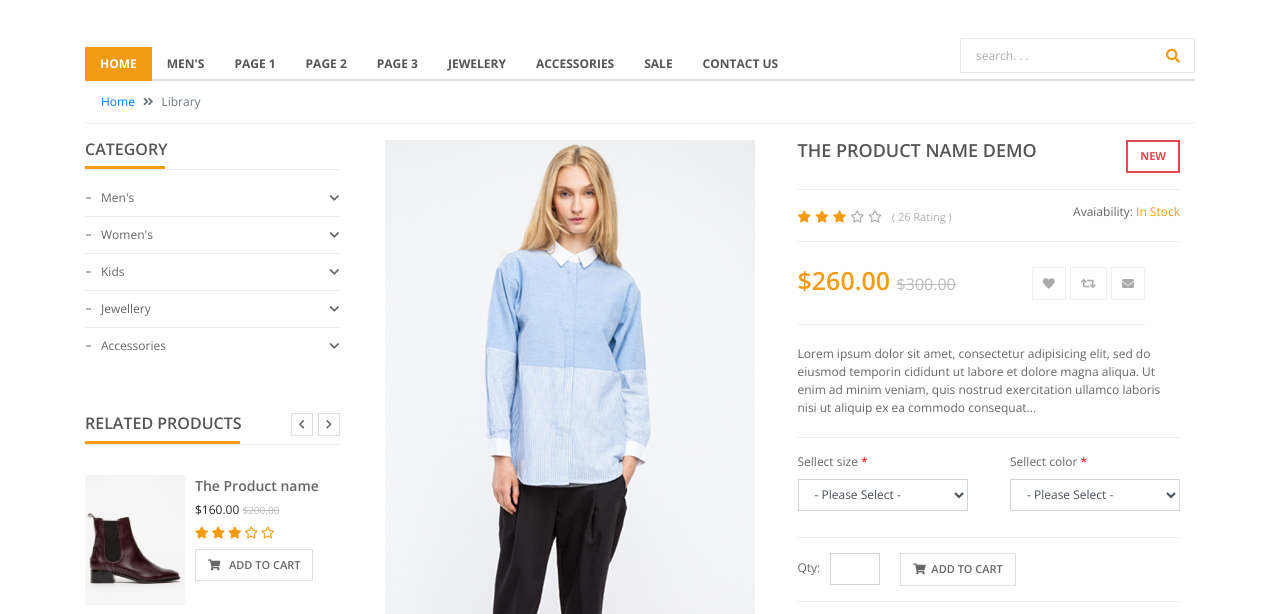
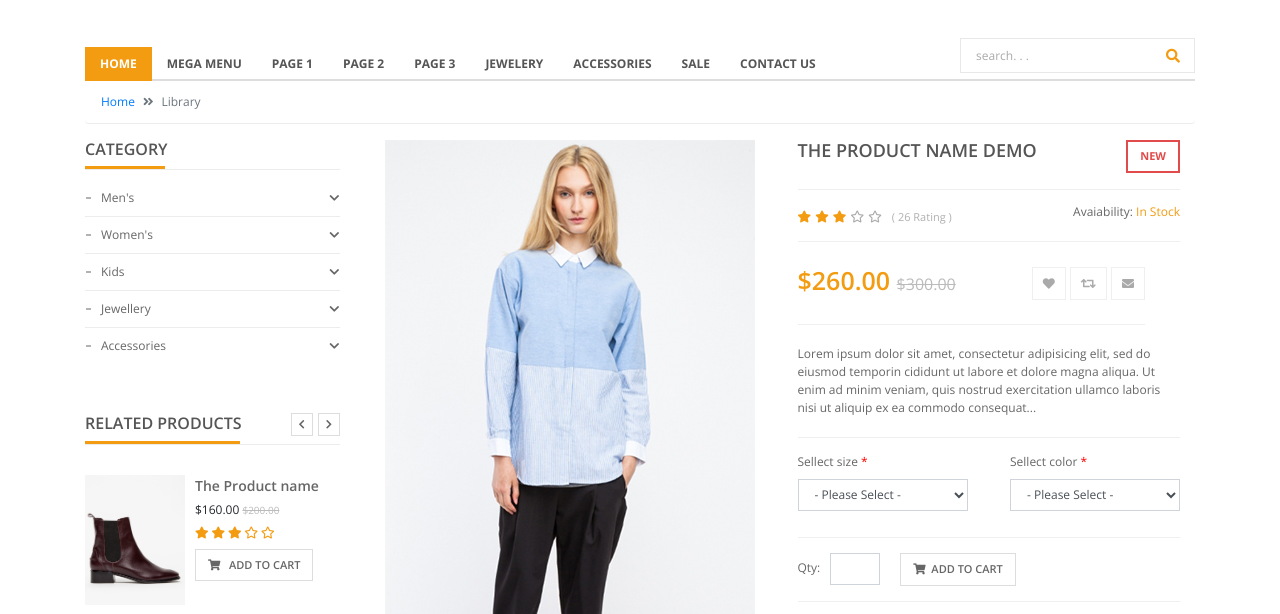
Before and after one commit to hasan0191/venas, a plain HTML site: page detailsProduct.html in a window 1280 px wide. Shown: the part 148-762 px from the top of the page. Drawn offline with nearby package versions, Linux system fonts and the light colour scheme.

Commit message:
Update detailsProduct.html

```diff
--- a/detailsProduct.html
+++ b/detailsProduct.html
@@ -125,7 +125,7 @@
   <div class="collapse navbar-collapse justify-content-between w-100" id="navbarSupportedContent">
     <ul class="navbar-nav mr-auto">
       <li class="nav-item active"><a class="nav-link" href="#">Home</a></li>
-      <li class="nav-item dropdown"> <a class="nav-link dropdown-toggle" data-toggle="dropdown" id="navbarDropdown" href="#" aria-haspopup="true" aria-expanded="false">men's</a>
+      <li class="nav-item dropdown"> <a class="nav-link dropdown-toggle" data-toggle="dropdown" id="navbarDropdown" href="#" aria-haspopup="true" aria-expanded="false">mega menu</a>
 
         <div class="mega-menu dropdown-menu" ria-labelledby="navbarDropdown">
 
```
